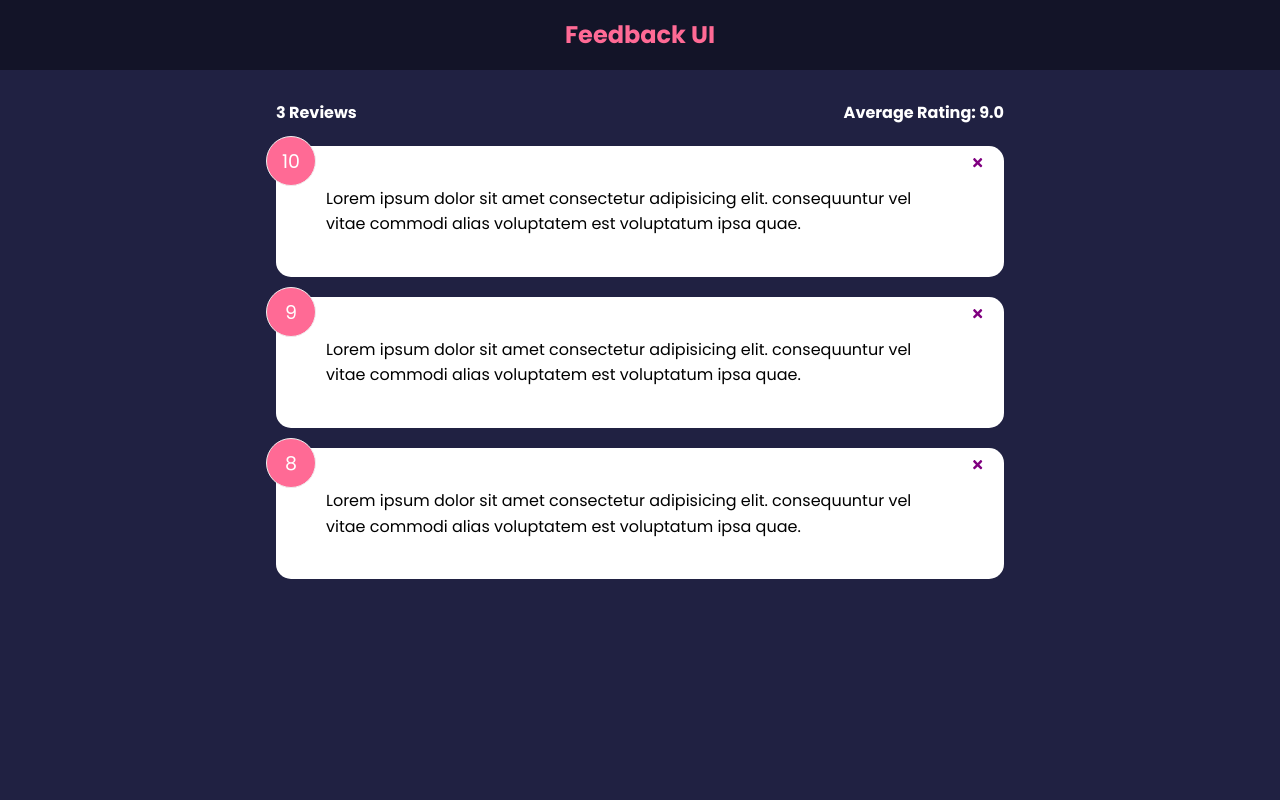
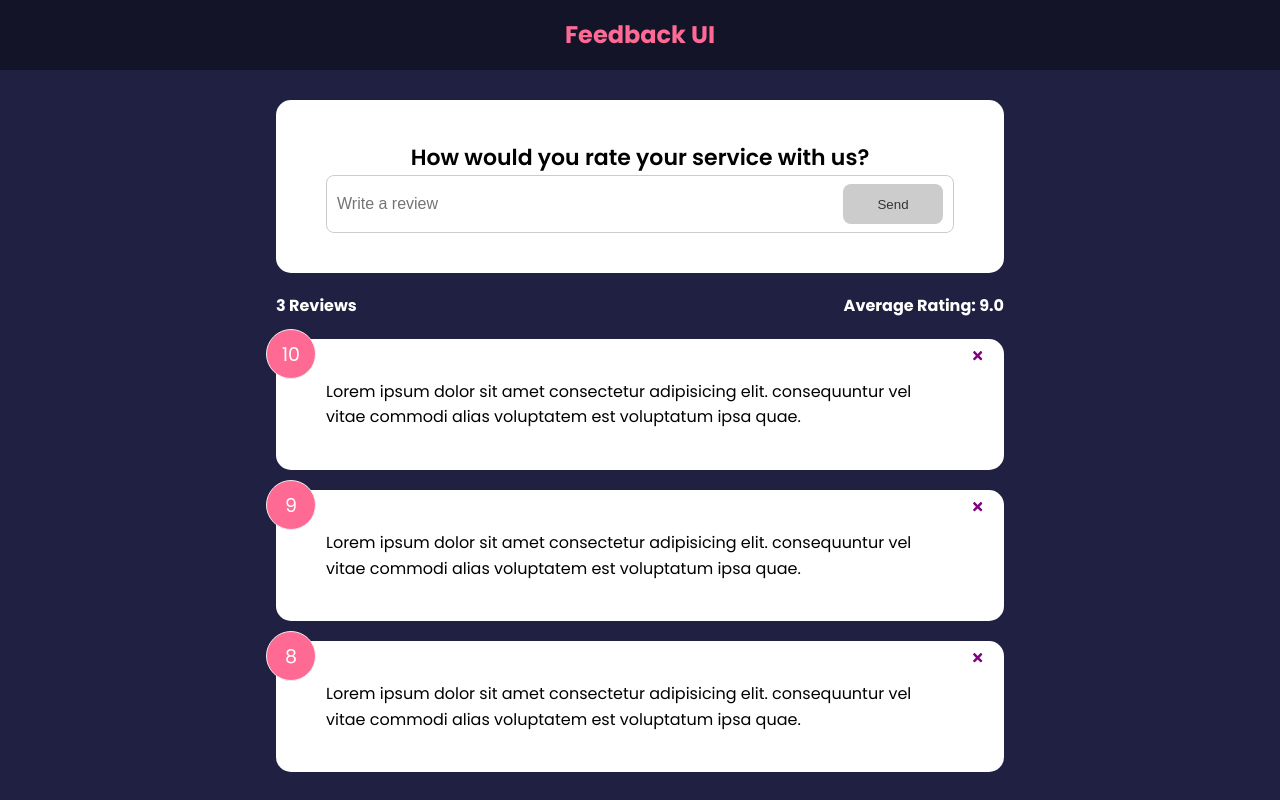
Before and after one commit to berkaycirak/Feedback-App, a React (Create React App) app: page / in a window 1280 px wide. Built offline with nearby package versions, Linux system fonts and the light colour scheme.

Commit message:
Form Section is added

```diff
--- a/src/App.js
+++ b/src/App.js
@@ -3,6 +3,7 @@
 import FeedbackStats from './components/FeedbackStats';
 import FeedbackList from './components/FeedbackList';
 import FeedbackData from './data/FeedbackData';
+import FeedbackForm from './components/FeedbackForm';
 
 function App() {
   const [feedback, setFeedback] = useState(FeedbackData);
@@ -17,6 +18,7 @@
     <>
       <Header />
       <div className='container'>
+        <FeedbackForm />
         <FeedbackStats feedback={feedback} />
         <FeedbackList feedback={feedback} handleDelete={deleteFeedback} />
       </div>
--- /dev/null
+++ b/src/components/FeedbackForm.jsx
@@ -0,0 +1,42 @@
+import { useState } from 'react';
+import Card from './shared/Card';
+import Button from './shared/Button';
+
+function FeedbackForm() {
+  const [text, setText] = useState('');
+  const [btnDisabled, setBtnDisabled] = useState(true);
+  const [message, setMessage] = useState('');
+
+  const handleTextChange = (e) => {
+    setText(e.target.value);
+    if (text.length < 10) {
+      setBtnDisabled(true);
+      setMessage('Text must be at least 10 character');
+    } else {
+      setBtnDisabled(false);
+      setMessage(null);
+    }
+  };
+  return (
+    <Card>
+      <form>
+        <h2>How would you rate your service with us?</h2>
+        {/* @todo- rating select component */}
+        <div className='input-group'>
+          <input
+            onChange={handleTextChange}
+            type='text'
+            placeholder='Write a review'
+            value={text}
+          />
+          <Button type='submit' isDisabled={btnDisabled}>
+            Send
+          </Button>
+        </div>
+        {message && <div className='message'>{message}</div>}
+      </form>
+    </Card>
+  );
+}
+
+export default FeedbackForm;
--- a/src/components/FeedbackStats.jsx
+++ b/src/components/FeedbackStats.jsx
@@ -7,6 +7,7 @@
       return acc + cur.rating;
     }, 0) / feedback.length;
 
+  // This helps us to arrange the digit count.
   average = average.toFixed(1);
 
   return (
--- /dev/null
+++ b/src/components/shared/Button.jsx
@@ -0,0 +1,23 @@
+import PropTypes from 'prop-types';
+
+function Button({ children, version, type, isDisabled }) {
+  return (
+    <button className={`btn btn-${version}`} type={type} disabled={isDisabled}>
+      {children}
+    </button>
+  );
+}
+
+Button.defaultProps = {
+  version: 'primary',
+  type: 'button',
+  isDisabled: false,
+};
+
+Button.propTypes = {
+  children: PropTypes.node.isRequired,
+  version: PropTypes.string,
+  type: PropTypes.string,
+  isDisabled: PropTypes.bool,
+};
+export default Button;
```
